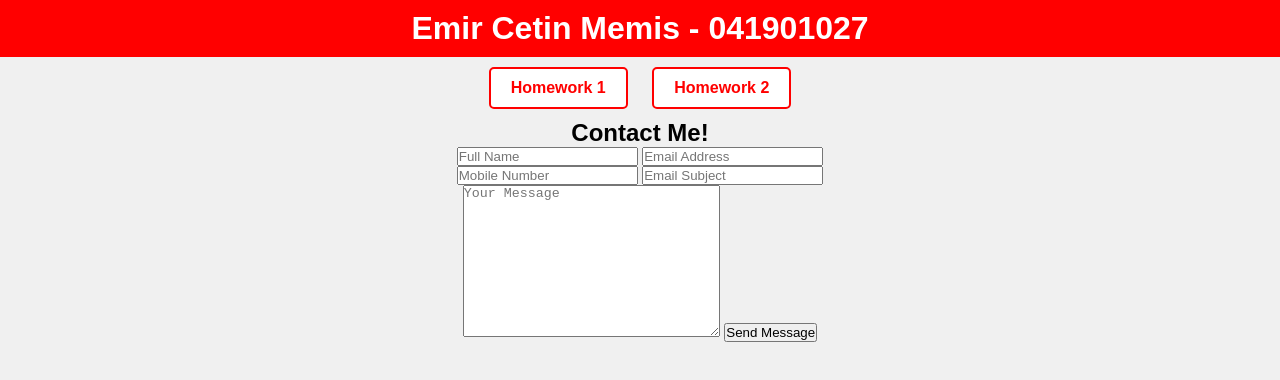
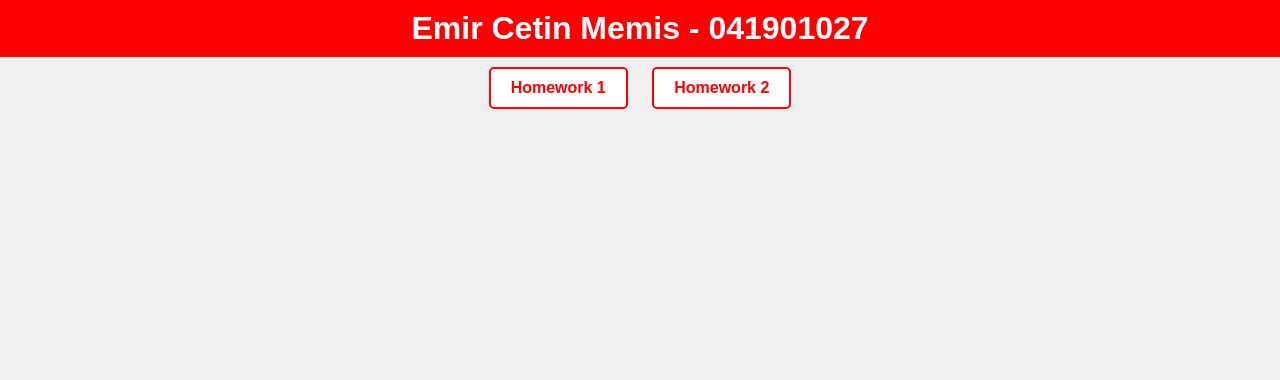
Before and after one commit to emircetinmemis/emircetinmemis.github.io, a plain HTML site: page index.html in a window 1280 px wide. Drawn offline with Linux system fonts and the light colour scheme.

Commit message:
form test finished

```diff
--- a/index.html
+++ b/index.html
@@ -52,26 +52,5 @@
         <a href="Homework 2 - About Me Page - HTML, CSS, JAVASCIPT/index.html">Homework 2</a>
     </nav>
 
-
-    <section class="contact" id="contact">
-        <h2 class="contact-me-pls">Contact <span>Me!</span></h2>
-
-        <form action="https://formsubmit.co/cocsplishboom@gmail.com" method="POST">
-            <div class="input-box" style="color: rgb(68, 147, 250);" >
-                <input type="text" name="User Name" placeholder="Full Name">
-                <input type="email" name="User Email" placeholder="Email Address">
-            </div>
-            <div class="input-box" style="color: rgb(68, 147, 250);">
-                <input type="number" name="User Phone" placeholder="Mobile Number">
-                <input type="text" name="Email Subject" placeholder="Email Subject">
-            </div>
-            <textarea name="Message" id="" cols="30" rows="10" placeholder="Your Message" style="color: rgb(68, 147, 250);"></textarea>
-            <input type="submit" value="Send Message" class="btn">
-
-            <input type="hidden" name="_template" value="table">
-        </form>
-      </section>
-
-
 </body>
 </html>
```
